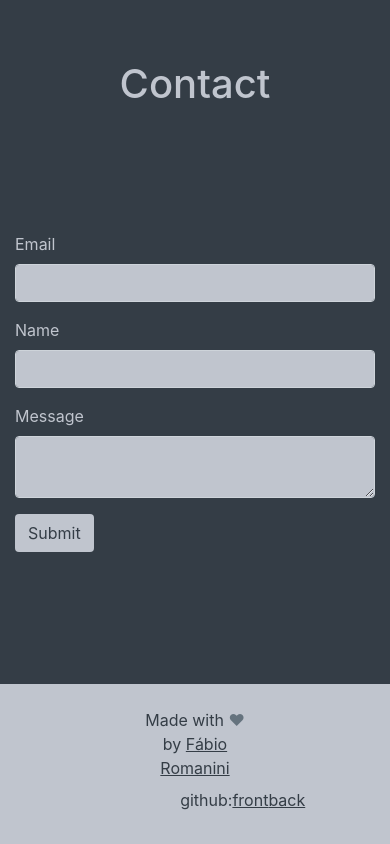
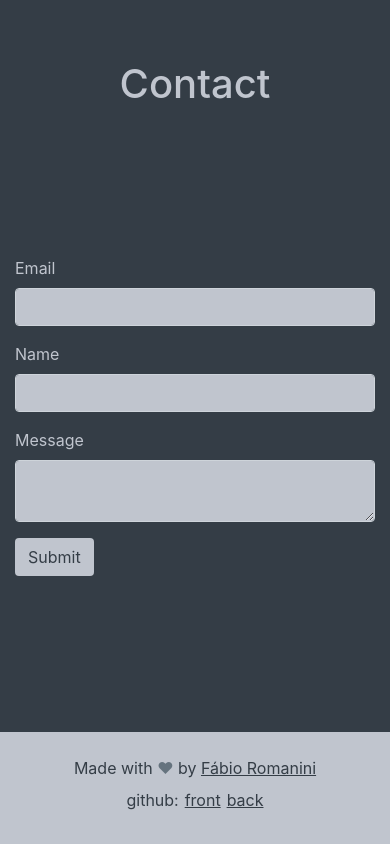
Before and after one commit to fabioaromanini/lorem-frontend, a React (Create React App) app: page / in a window 390 px wide. Shown: the part 844-1688 px from the top of the page. Built offline with nearby package versions, Linux system fonts and the light colour scheme; no server answers.

Commit message:
contact-form-validation - adds responsiveness to footer text

```diff
--- a/src/contact/footer/index.js
+++ b/src/contact/footer/index.js
@@ -10,7 +10,7 @@ export default () => {
     <footer className="Footer">
       <Container>
         <Row>
-          <Col className="Footer-banner" xs={{ offset: 4, span: 4 }}>
+          <Col className="Footer-banner" xs={12} md={{ span: 4, offset: 4 }}>
             Made with <p id="Footer-heart">❤</p> by{' '}
             <a
               rel="noopener noreferrer"
@@ -22,7 +22,7 @@ export default () => {
           </Col>
         </Row>
         <Row>
-          <Col xs={{ span: 2, offset: 5 }}>
+          <Col xs={{ span: 6, offset: 3 }} md={{ span: 2, offset: 5 }}>
             <div className="Footer-links">
               <p>github:</p>
               <a
```
